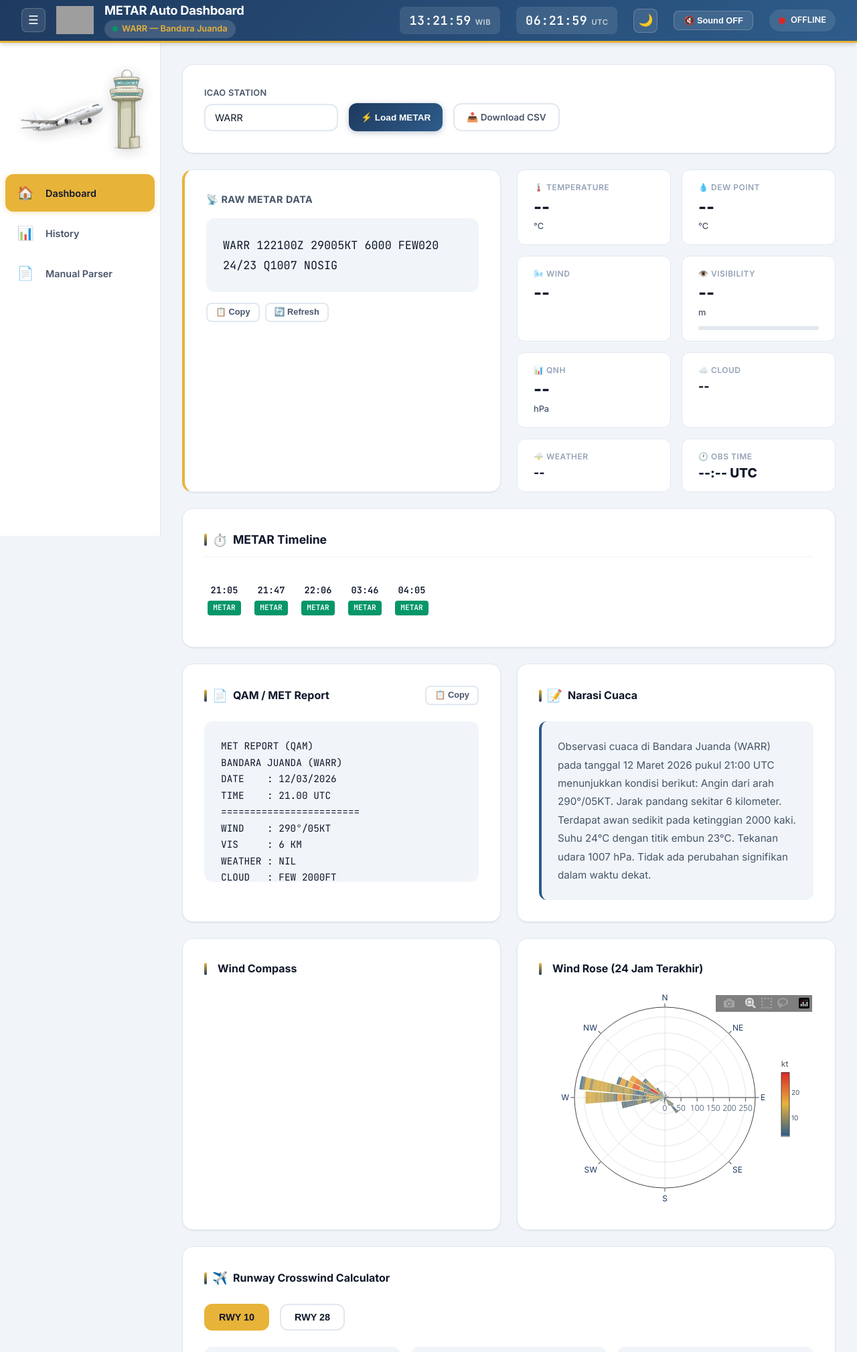
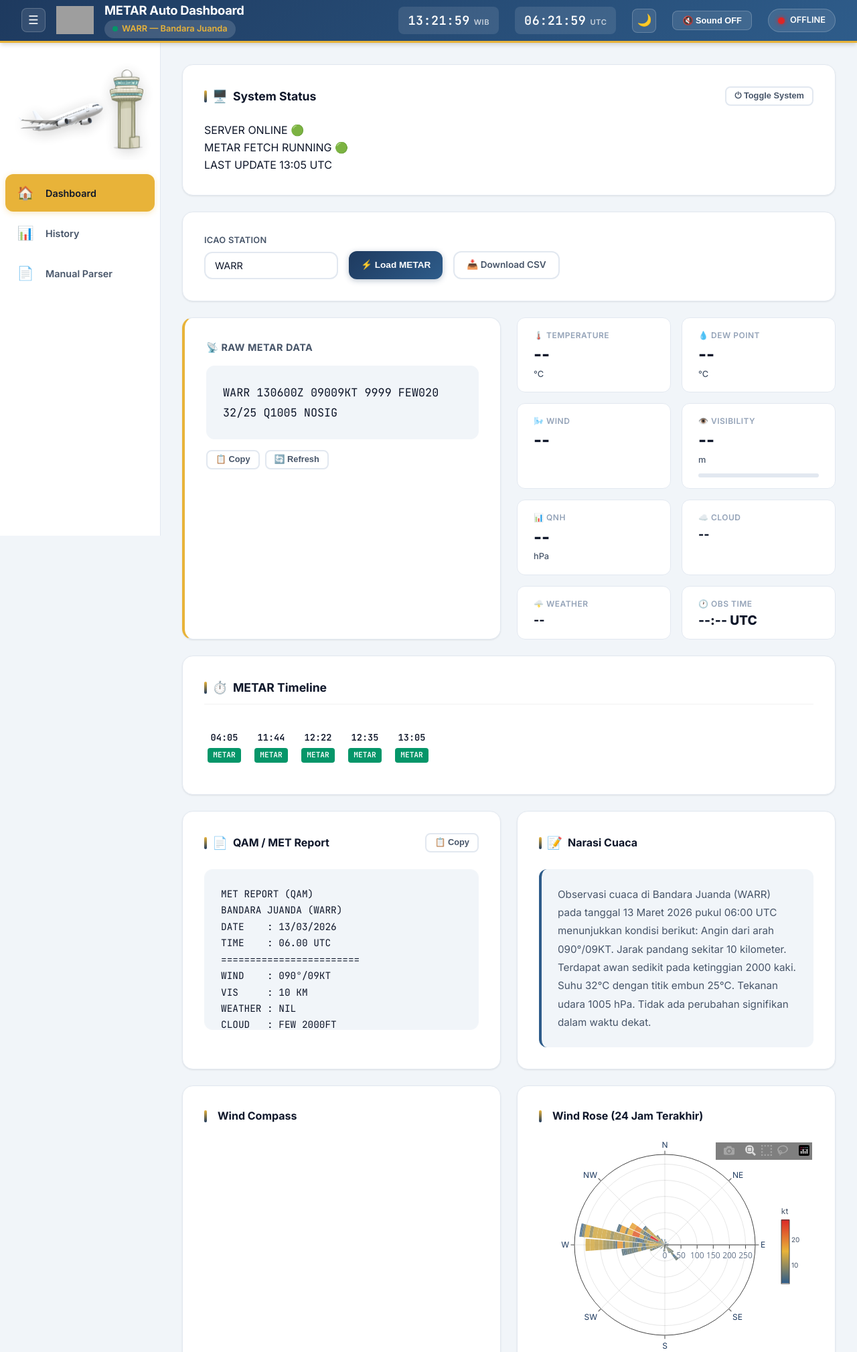
Before and after one commit to Alvinmff/Data-Metar-Meteorologi, a Flask app: page / in a window 1280 px wide. Shown: the top 2019 px of the page at 67% size. Run offline with Flask 3, Linux system fonts and the light colour scheme; data that the repository does not hold is empty; a map, chart or similar area stays blank; some libraries are stand-ins or nearby versions; grey boxes are pictures that could not be loaded.

Commit message:
feat: Implement system control, real-time dashboard, and deployment readiness with async support.

```diff
--- a/app.py
+++ b/app.py
@@ -1,3 +1,19 @@
+import platform
+
+try:
+    import eventlet
+    # On Windows, eventlet monkey_patch can be unstable and cause BrokenPipeErrors
+    if platform.system() != "Windows":
+        eventlet.monkey_patch()
+        async_mode = "eventlet"
+        print("🚀 Production mode: Eventlet with monkey_patch")
+    else:
+        async_mode = "threading"
+        print("💻 Development mode: Windows detected, using threading")
+except ImportError:
+    async_mode = "threading"
+    print("⚠️ Eventlet not found, falling back to threading")
+
 from flask import Flask, render_template, request, send_file  # pyre-ignore
 import requests  # pyre-ignore
 import pandas as pd  # pyre-ignore
@@ -15,7 +31,29 @@ from collections import deque
 
 
 app = Flask(__name__)
-socketio = SocketIO(app, async_mode="threading")
+# Environment-based CORS
+allowed_origins = os.environ.get("ALLOWED_ORIGINS", "*").split(",")
+socketio = SocketIO(app, async_mode=async_mode, cors_allowed_origins=allowed_origins, manage_session=False)
+
+# System Control State
+auto_fetch = True
+last_metar_update = None
+
+# ============ HELPER FUNCTIONS ============
+
+def extract_temp(metar):
+    """Extract temperature from METAR (XX/XX)"""
+    if not metar: return None
+    match = re.search(r'(\d{2})/(\d{2})', str(metar))
+    return int(match.group(1)) if match else None
+
+def extract_pressure(metar):
+    """Extract QNH pressure from METAR (QXXXX)"""
+    if not metar: return None
+    match = re.search(r'Q(\d{4})', str(metar))
+    return int(match.group(1)) if match else None
+
+# ==========================================
 
 CSV_FILE = "metar_history.csv"
 
@@ -76,23 +114,7 @@ def load_wind_history():
         print(f"❌ Failed to load wind history: {e}")
 
 
-FONNTE_TOKEN = "iNQh3nXPgRFpShmXvZb4"
-WA_TARGET = ""  # nomor tujuan (format 62 tanpa +)
-
-def send_whatsapp_message(message):
-    url = "https://api.fonnte.com/send"
-
-    headers = {
-        "Authorization": FONNTE_TOKEN
-    }
-
-    data = {
-        "target": WA_TARGET,
-        "message": message
-    }
-
-    response = requests.post(url, headers=headers, data=data)
-    return response.status_code
+
 
 import math
 
@@ -929,6 +951,7 @@ def windrose_api(station):
 # =========================
 @app.route("/", methods=["GET", "POST"])
 def home():
+    global last_metar_update, auto_fetch
     station = "WARR"
     metar = None
     parsed = None
@@ -943,9 +966,15 @@ def home():
     if request.method == "POST":
         station = request.form["icao"].upper()
         print(f"[HOME] POST request with station: {station}")
-
-    print(f"[HOME] Fetching live METAR for {station}...")
-    metar = get_metar(station)
+        fetch_needed = True
+    else:
+        fetch_needed = auto_fetch # Only fetch on GET if auto_fetch is enabled
+
+    if fetch_needed:
+        print(f"[HOME] Fetching live METAR for {station}...")
+        metar = get_metar(station)
+    else:
+        print(f"[HOME] Auto fetch is DISABLED - skipping home route live fetch")
 
     if metar:
         print(f"[HOME] Live METAR received: {metar[:50]}...")
@@ -988,11 +1017,12 @@ def home():
                 qam = generate_qam(station, parsed, metar)
                 narrative = generate_metar_narrative(parsed, metar)
 
-                 # 🔥 KIRIM WA DI SINI
-            if qam:
-                send_whatsapp_message(qam)
-
+                # Fallback successful
                 print(f"[HOME] Using historical METAR: {str(metar)[:50]}...")  # pyre-ignore
+                try:
+                    last_metar_update = pd.to_datetime(last_row["time"]).isoformat()
+                except:
+                    last_metar_update = datetime.utcnow().isoformat()
 
     # Read history and prepare chart data
     if os.path.exists(CSV_FILE):
@@ -1040,7 +1070,9 @@ def home():
         temps=temps,
         pressures=pressures,
         labels=labels,
-        has_history=has_history
+        has_history=has_history,
+        auto_fetch=auto_fetch,
+        last_metar_update=last_metar_update
     )
 
 # =========================
@@ -1189,11 +1221,66 @@ def history_by_date():
     )
 
 
+# ============ SYSTEM CONTROL ENDPOINTS ============
+
+@app.route("/ping")
+def ping():
+    """Keep-alive endpoint untuk frontend"""
+    return jsonify({"status": "alive", "timestamp": datetime.utcnow().isoformat()})
+
+@app.route("/health")
+def health():
+    """Health check untuk monitoring eksternal"""
+    global last_metar_update
+
+    # Fallback: if last_metar_update is None, try to get from CSV
+    if last_metar_update is None and os.path.exists(CSV_FILE):
+        try:
+            df = pd.read_csv(CSV_FILE)
+            if not df.empty:
+                last_metar_update = pd.to_datetime(df.iloc[-1]["time"]).isoformat()
+        except:
+            pass
+
+    return jsonify({
+        "status": "ok",
+        "server": "online",
+        "auto_fetch": auto_fetch,
+        "last_update": last_metar_update
+    })
+
+@app.route("/api/toggle_fetch", methods=["POST"])
+def toggle_fetch():
+    """System Control ON/OFF"""
+    global auto_fetch
+    auto_fetch = not auto_fetch
+
+    # Broadcast current system status to all clients immediately
+    socketio.emit("system_status_update", {
+        "auto_fetch": auto_fetch,
+        "last_update": last_metar_update,
+        "server": "online"
+    })
+
+    return jsonify({
+        "auto_fetch": auto_fetch,
+        "last_update": last_metar_update,
+        "message": f"Auto fetch {'ENABLED' if auto_fetch else 'DISABLED'}"
+    })
+
+# =========================
+
 def background_metar_loop():
     print("✅ Background loop started")
+    global last_metar_update, auto_fetch
 
     while True:
         try:
+            if not auto_fetch:
+                print("[SYSTEM] Auto fetch is DISABLED - skipping METAR update")
+                socketio.sleep(80)
+                continue
+
             station = "WARR"
             print(f"\n=== Background loop iteration ===")
             print(f"[LOOP] Fetching METAR for station: {station}")
@@ -1238,27 +1325,39 @@ def background_metar_loop():
                     print(f"[LOOP] Narrative generated:\n{narrative}")
 
                     socketio.emit("metar_update", {
-                    "status": "new",
-                    "qam": qam,
-                    "raw": metar,
-                    "narrative": narrative,
-                    "time": datetime.now().strftime("%d-%m-%Y %H:%M:%S"),
-                    "wind_dir": parsed.get("wind_dir"),
-                    "wind_speed": parsed.get("wind_speed_kt"),
-                    "wind_gust": parsed.get("wind_gust_kt"),
-                    "temp": parsed.get("temperature_c"),
-                    "dewpoint": parsed.get("dewpoint_c"),
-                    "visibility_m": parsed.get("visibility_m"),
-                    "cloud": parsed.get("cloud"),
-                    "qnh": parsed.get("pressure_hpa"),
-                    "weather": parsed.get("weather"),
-                    "metar_status": parsed.get("status", "normal"),
-                    "report_type": parsed.get("report_type", "METAR")  # 🔥 UPDATED
-                })
+                        "status": "new",
+                        "qam": qam,
+                        "raw": metar,
+                        "narrative": narrative,
+                        "time": datetime.now().strftime("%d-%m-%Y %H:%M:%S"),
+                        "wind_dir": parsed.get("wind_dir"),
+                        "wind_speed": parsed.get("wind_speed_kt"),
+                        "wind_gust": parsed.get("wind_gust_kt"),
+                        "temp": parsed.get("temperature_c"),
+                        "dewpoint": parsed.get("dewpoint_c"),
+                        "visibility_m": parsed.get("visibility_m"),
+                        "cloud": parsed.get("cloud"),
+                        "qnh": parsed.get("pressure_hpa"),
+                        "weather": parsed.get("weather"),
+                        "metar_status": parsed.get("status", "normal"),
+                        "report_type": parsed.get("report_type", "METAR"),
+                        "auto_fetch": auto_fetch,  # Include status in specific updates
+                        "last_update": datetime.utcnow().isoformat()
+                    })
                 else:
                     print("[LOOP] METAR unchanged, skipping save")
+
+                # Update last update timestamp whenever a fetch is successful (even if data is unchanged)
+                last_metar_update = datetime.utcnow().isoformat()
             else:
                 print("[LOOP] ❌ No METAR received from NOAA!")
+
+            # Broadcast current system status to all clients
+            socketio.emit("system_status_update", {
+                "auto_fetch": auto_fetch,
+                "last_update": last_metar_update,
+                "server": "online"
+            })
 
         except Exception as e:
             print(f"[LOOP] ERROR: {e}")
@@ -1269,6 +1368,7 @@ def background_metar_loop():
         socketio.sleep(80)  # WAJIB ini, bukan time.sleep
 
 #connect websocket
+# Hapus salah satu handler connect yang duplicate
 @socketio.on("connect")
 def handle_connect():
     print("Client connected")
@@ -1446,17 +1546,28 @@ def manual_parser():
         validation_results=validation_results
     )
 
-@socketio.on("connect")
-def handle_connect():
-    print("Client connected")
-
 background_thread = None
 
 if __name__ == "__main__":
     # Pre-populate wind history for Wind Rose
     load_wind_history()
 
+    # Initialize last_metar_update from CSV if available
+    if os.path.exists(CSV_FILE):
+        try:
+            df = pd.read_csv(CSV_FILE)
+            if not df.empty:
+                last_time = df.iloc[-1]["time"]
+                # Convert to ISO format (UTC)
+                last_metar_update = pd.to_datetime(last_time).isoformat()
+                print(f"[INIT] last_metar_update initialized: {last_metar_update}")
+        except Exception as e:
+            print(f"[INIT] Failed to initialize last_metar_update: {e}")
+
     if background_thread is None:
         background_thread = socketio.start_background_task(background_metar_loop)
 
-    socketio.run(app, debug=True, use_reloader=False)
+    # Use environment variables for production binding and debug mode
+    debug_mode = os.environ.get("FLASK_DEBUG", "False") == "True"
+    port = int(os.environ.get("PORT", 5000))
+    socketio.run(app, host="0.0.0.0", port=port, debug=debug_mode, use_reloader=False)
--- a/metar_history.csv
+++ b/metar_history.csv
@@ -191,3 +191,7 @@ WARR,2026-03-12 21:47:10.131253,WARR 121430Z 7000 FEW020 Q1008 NOSIG
 WARR,2026-03-12 22:06:35.466589,WARR 121500Z 14007KT 8000 FEW020 27/24 Q1009 NOSIG
 WARR,2026-03-13 03:46:56.455540,WARR 122030Z 31004KT 4000 HZ FEW020 24/23 Q1008 NOSIG
 WARR,2026-03-13 04:05:59.888773,WARR 122100Z 29005KT 6000 FEW020 24/23 Q1007 NOSIG
+WARR,2026-03-13 11:44:07.102684,WARR 130430Z 19005G12KT 9999 FEW020 33/24 Q1007 NOSIG
+WARR,2026-03-13 12:22:26.255359,WARR 130500Z VRB02KT 9999 FEW020 33/25 Q1006 NOSIG
+WARR,2026-03-13 12:35:24.221191,WARR 130530Z 11007KT 9999 FEW020 31/25 Q1006 NOSIG
+WARR,2026-03-13 13:05:18.080635,WARR 130600Z 09009KT 9999 FEW020 32/25 Q1005 NOSIG
--- /dev/null
+++ b/runtime.txt
@@ -0,0 +1 @@
+python-3.11.6
--- a/static/dashboard.js
+++ b/static/dashboard.js
@@ -21,7 +21,66 @@ let currentWindDir = null;
 let currentWindSpeed = null;
 let currentWindGust = null;
 
-const socket = io();
+const socket = io(window.location.origin);
+
+// =======================
+// CONNECTION STATUS HELPER
+// =======================
+function updateConnectionIndicator(isOnline) {
+    const dot = document.getElementById('connectionDot');
+    const text = document.getElementById('connectionText');
+
+    if (dot) {
+        if (isOnline) {
+            dot.classList.add('online');
+        } else {
+            dot.classList.remove('online');
+        }
+    }
+
+    if (text) {
+        text.textContent = isOnline ? 'LIVE' : 'OFFLINE';
+    }
+}
+
+// =======================
+// SOCKET EVENTS
+// =======================
+socket.on('connect', () => {
+    console.log("Connected to server");
+    updateConnectionIndicator(true);
+});
+
+socket.on('disconnect', () => {
+    console.log("Disconnected from server");
+    updateConnectionIndicator(false);
+});
+
+socket.on('connect_error', (error) => {
+    console.error("Connection error:", error);
+    updateConnectionIndicator(false);
+});
+
+// =======================
+// KEEP-ALIVE PING
+// =======================
+function checkServerStatus() {
+    fetch("/ping")
+        .then(res => res.json())
+        .then(data => {
+            console.log("[PING] Server alive:", data.timestamp);
+            updateConnectionIndicator(true);
+        })
+        .catch(err => {
+            console.error("[PING FAILED]", err);
+            updateConnectionIndicator(false);
+        });
+}
+
+// Check every 60 seconds (down from 5 min)
+setInterval(checkServerStatus, 60000);
+// Check immediately on load
+checkServerStatus();
 
 // =======================
 // CLOCKS (UTC & WIB)
@@ -662,7 +721,70 @@ socket.on('metar_update', function (data) {
     updateHistoryTable();
     updateMiniTimeline(); // 🔥 NEW
     runMetarValidation(data.raw); // 🔥 NEW VALIDATOR
+
+    // Update System Status Panel if data arrives
+    if (data.auto_fetch !== undefined) {
+        updateStatusPanel(data);
+    }
 });
+
+// New listener for global system status updates
+socket.on('system_status_update', (data) => {
+    console.log("[SOCKET] System status update:", data);
+    updateStatusPanel(data);
+});
+
+// =======================
+// SYSTEM CONTROL
+// =======================
+function updateStatusPanel(data) {
+    const serverEl = document.getElementById('server-status');
+    const metarEl = document.getElementById('metar-status');
+    const lastEl = document.getElementById('last-update-status');
+
+    if (serverEl) serverEl.textContent = "ONLINE 🟢";
+    if (metarEl) {
+        metarEl.textContent = data.auto_fetch ? "RUNNING 🟢" : "PAUSED 🟡";
+        metarEl.className = 'status-value ' + (data.auto_fetch ? 'status-running' : 'status-paused');
+    }
+
+    if (lastEl) {
+        if (data.last_update) {
+            const date = new Date(data.last_update);
+            const timeStr = date.getUTCHours().toString().padStart(2, '0') + ':' +
+                            date.getUTCMinutes().toString().padStart(2, '0') + ' UTC';
+            lastEl.textContent = timeStr;
+        } else {
+            lastEl.textContent = "WAITING...";
+        }
+    }
+}
+
+async function toggleSystem() {
+    try {
+        const res = await fetch("/api/toggle_fetch", { method: "POST" });
+        const data = await res.json();
+
+        updateStatusPanel(data);
+        showToast(
+            'System Control',
+            `Auto fetch: ${data.auto_fetch ? 'ENABLED ✅' : 'DISABLED ⏸️'}`,
+            data.auto_fetch ? 'success' : 'warning'
+        );
+    } catch (err) {
+        console.error("Toggle system failed:", err);
+        showToast('Error', 'Failed to toggle system', 'danger');
+    }
+}
+
+// Global expose
+window.toggleSystem = toggleSystem;
+
+// Initial health check
+fetch("/health")
+    .then(r => r.json())
+    .then(updateStatusPanel)
+    .catch(() => console.warn("Initial health check failed"));
 
 // =======================
 // ALERT BANNER
--- a/static/style.css
+++ b/static/style.css
@@ -200,6 +200,33 @@ a:hover {
   display: flex;
   align-items: center;
   gap: var(--space-lg);
+}
+
+.connection-status {
+  display: flex;
+  align-items: center;
+  gap: 8px;
+  background: rgba(255, 255, 255, 0.1);
+  padding: 6px 12px;
+  border-radius: var(--radius-md);
+  font-size: 0.75rem;
+  font-weight: 700;
+  color: var(--text-on-primary);
+  border: 1px solid rgba(255, 255, 255, 0.2);
+}
+
+.connection-dot {
+  width: 8px;
+  height: 8px;
+  background: var(--bmkg-danger);
+  border-radius: 50%;
+  box-shadow: 0 0 6px var(--bmkg-danger);
+  transition: all 0.3s ease;
+}
+
+.connection-dot.online {
+  background: var(--bmkg-success);
+  box-shadow: 0 0 8px var(--bmkg-success);
 }
 
 .utc-clock,
--- a/templates/index.html
+++ b/templates/index.html
@@ -91,6 +91,32 @@
                 <strong id="alertTitle">CRITICAL WEATHER ALERT</strong>
                 <span id="alertMessage"></span>
                 <button class="alert-dismiss" onclick="dismissAlert()">Acknowledge</button>
+            </div>
+
+            <!-- System Status Panel -->
+            <div class="card system-status-card fade-in" style="animation-delay:0.03s">
+                <div class="card-header">
+                    <h3 class="card-title" style="font-size: 1.1rem;"><span class="icon">🖥️</span> System Status</h3>
+                    <button class="btn btn-sm btn-outline" onclick="toggleSystem()" id="toggleSystemBtn">⏻ Toggle System</button>
+                </div>
+                <div class="status-grid">
+                    <div class="status-item">
+                        <span class="status-label">SERVER</span>
+                        <span class="status-value status-online" id="server-status">ONLINE 🟢</span>
+                    </div>
+                    <div class="status-item">
+                        <span class="status-label">METAR FETCH</span>
+                        <span class="status-value {% if auto_fetch %}status-running{% else %}status-paused{% endif %}" id="metar-status">
+                            {% if auto_fetch %}RUNNING 🟢{% else %}PAUSED 🟡{% endif %}
+                        </span>
+                    </div>
+                    <div class="status-item">
+                        <span class="status-label">LAST UPDATE</span>
+                        <span class="status-value" id="last-update-status">
+                            {{ last_metar_update if last_metar_update else "--:-- UTC" }}
+                        </span>
+                    </div>
+                </div>
             </div>
 
             <!-- Station Input Form -->
```
Also changed, not shown: requirements.txt (+5 -3 lines), 1 other file.
